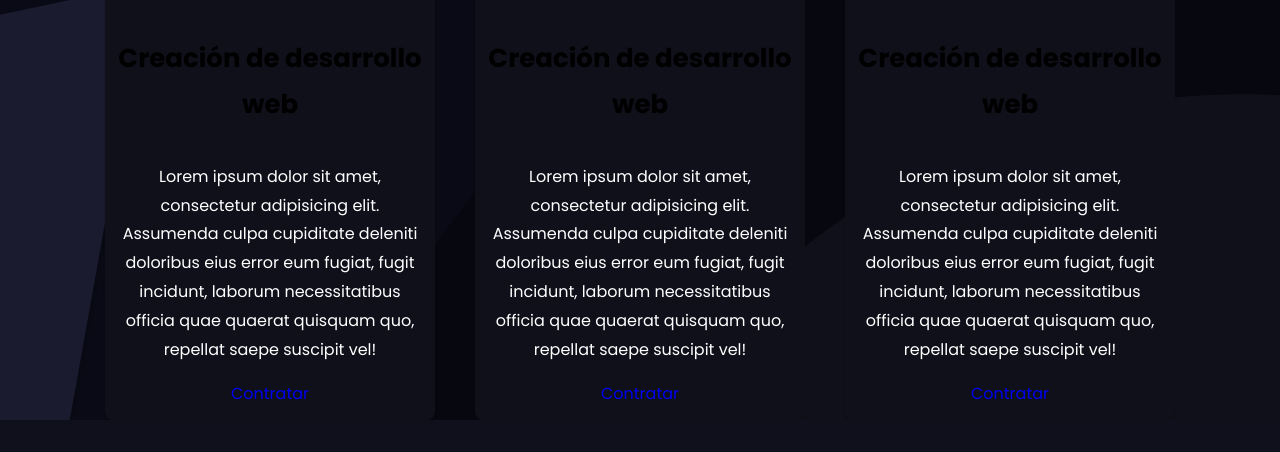
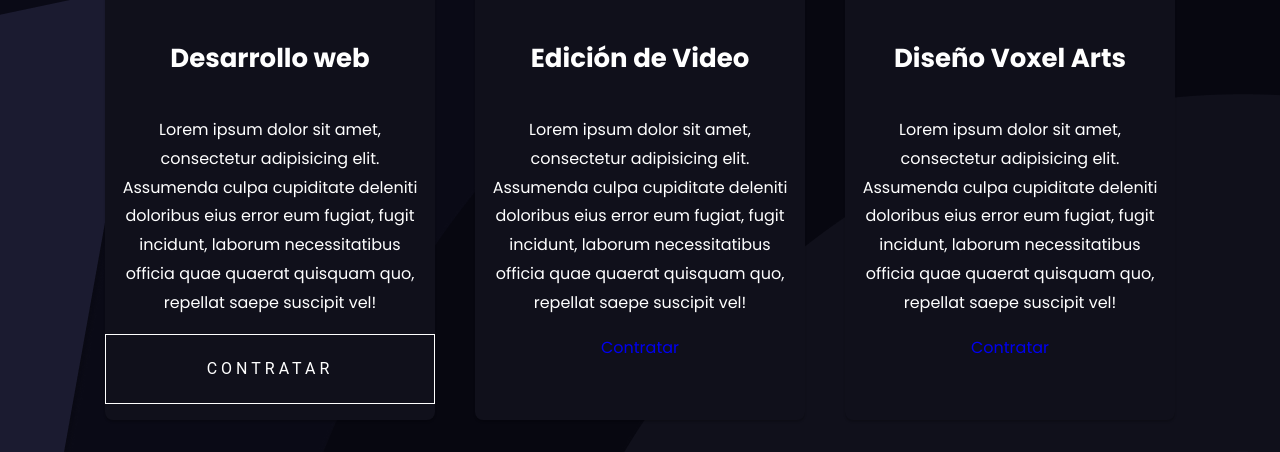
Before and after one commit to OlympoDevelopers/OlympoWeb, a PHP site: page /servicios.php in a window 1280 px wide. Shown: the part 430-882 px from the top of the page. Before the commit the page ends 850 px from the top, so only its background shows below. Run offline with PHP 8.4, Linux system fonts and the light colour scheme.

Commit message:
Primer propuesta boton

```diff
--- a/servicios.php
+++ b/servicios.php
@@ -3,21 +3,34 @@
 <div class="container">
     <div class="card">
         <img src="/build/img/webDesign.webp" alt="Diseño web">
-        <h4>Creación de desarrollo web</h4>
+        <h4>Desarrollo web</h4>
+        <p>Lorem ipsum dolor sit amet, consectetur adipisicing elit. Assumenda culpa cupiditate deleniti doloribus eius error eum fugiat, fugit incidunt, laborum necessitatibus officia quae quaerat quisquam quo, repellat saepe suscipit vel!</p>
+
+        <div class="btn">
+            <span>Contratar</span>
+        </div>
+
+
+<!--        <a href="#">Contratar</a>-->
+    </div>
+
+    <div class="card">
+        <img src="/build/img/pexels-alex-fu-1767783.webp" alt="Diseño web">
+        <h4>Edición de Video</h4>
         <p>Lorem ipsum dolor sit amet, consectetur adipisicing elit. Assumenda culpa cupiditate deleniti doloribus eius error eum fugiat, fugit incidunt, laborum necessitatibus officia quae quaerat quisquam quo, repellat saepe suscipit vel!</p>
         <a href="#">Contratar</a>
     </div>
 
     <div class="card">
-        <img src="/build/img/webDesign.webp" alt="Diseño web">
-        <h4>Creación de desarrollo web</h4>
+        <img src="/build/img/voxel.webp" alt="Diseño web">
+        <h4>Diseño Voxel Arts</h4>
         <p>Lorem ipsum dolor sit amet, consectetur adipisicing elit. Assumenda culpa cupiditate deleniti doloribus eius error eum fugiat, fugit incidunt, laborum necessitatibus officia quae quaerat quisquam quo, repellat saepe suscipit vel!</p>
         <a href="#">Contratar</a>
     </div>
 
     <div class="card">
-        <img src="/build/img/webDesign.webp" alt="Diseño web">
-        <h4>Creación de desarrollo web</h4>
+        <img src="/build/img/monitor-g1e5f3580d_1920.webp" alt="Diseño web">
+        <h4>Animación</h4>
         <p>Lorem ipsum dolor sit amet, consectetur adipisicing elit. Assumenda culpa cupiditate deleniti doloribus eius error eum fugiat, fugit incidunt, laborum necessitatibus officia quae quaerat quisquam quo, repellat saepe suscipit vel!</p>
         <a href="#">Contratar</a>
     </div>
--- a/src/scss/internas/_servicios.scss
+++ b/src/scss/internas/_servicios.scss
@@ -32,6 +32,7 @@
     }
 
     h4{
+      color: v.$blanco;
       font-weight: v.$bold;
     }
 
--- /dev/null
+++ b/src/scss/layout/_botones.scss
@@ -0,0 +1,53 @@
+
+.btn {
+  color: white;
+  border: 1px solid white;
+  padding: 20px 80px;
+  text-transform: uppercase;
+  letter-spacing: 4px;
+  position: relative;
+  overflow: hidden;
+  cursor: pointer;
+
+  span {
+    font-family: 'Roboto', sans-serif;
+    position: relative;
+    z-index: 100;
+  }
+
+  &:before, &:after {
+    content:'';
+    position: absolute;
+    display: block;
+    height: 100%;
+    width: 100%;
+    top: 0;
+    left: 0;
+  }
+
+  &:before {
+    transform: translate3d(-100%, 0, 0);
+    background-color: white;
+    border: 1px solid white;
+
+    transition: transform 300ms ease-in-out;
+  }
+
+  &:after {
+    background-color: #ffd1d8;
+    border: 1px solid #ffd1d8;
+    transform: translate3d(100%, 0, 0);
+
+    transition: transform 300ms 300ms cubic-bezier(.16,.73,.58,.62);
+  }
+
+  &:hover {
+    &:before {
+      transform: translate3d(0,0,0);
+    }
+
+    &:after {
+      transform: translate3d(0,0,0);
+    }
+  }
+}
--- a/src/scss/layout/_index.scss
+++ b/src/scss/layout/_index.scss
@@ -1,3 +1,4 @@
 @forward 'header';
 @forward 'footer';
 @forward 'navegacion';
+@forward 'botones';
```
Also changed, not shown: build/css/app.css, src/img/monitor-g1e5f3580d_1920.jpg (added), src/img/pexels-alex-fu-1767783.jpg (added), src/img/voxel.png (added), 8 other files.
